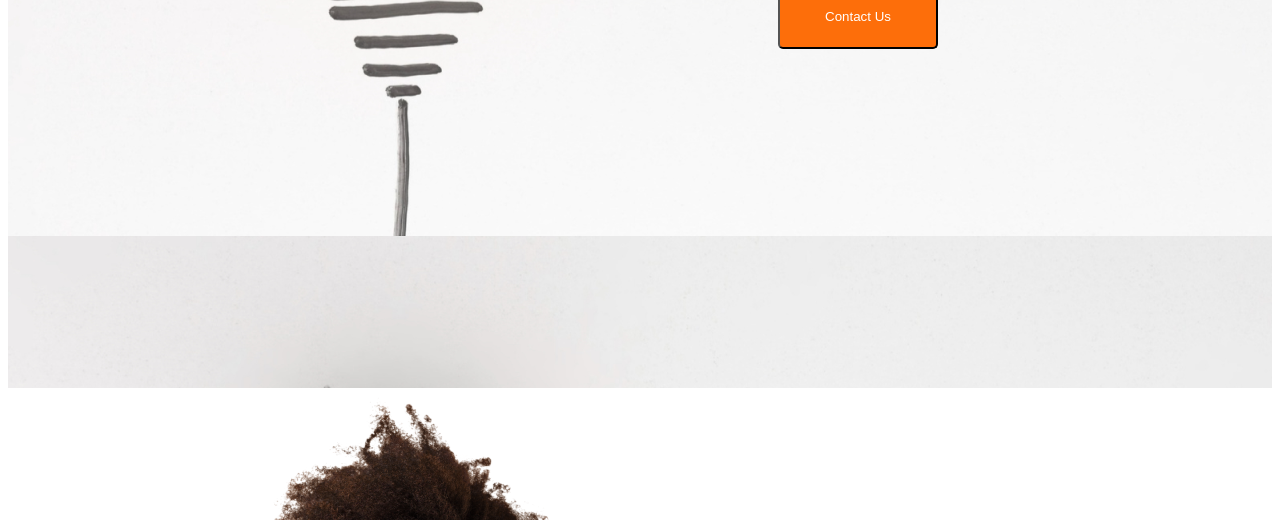
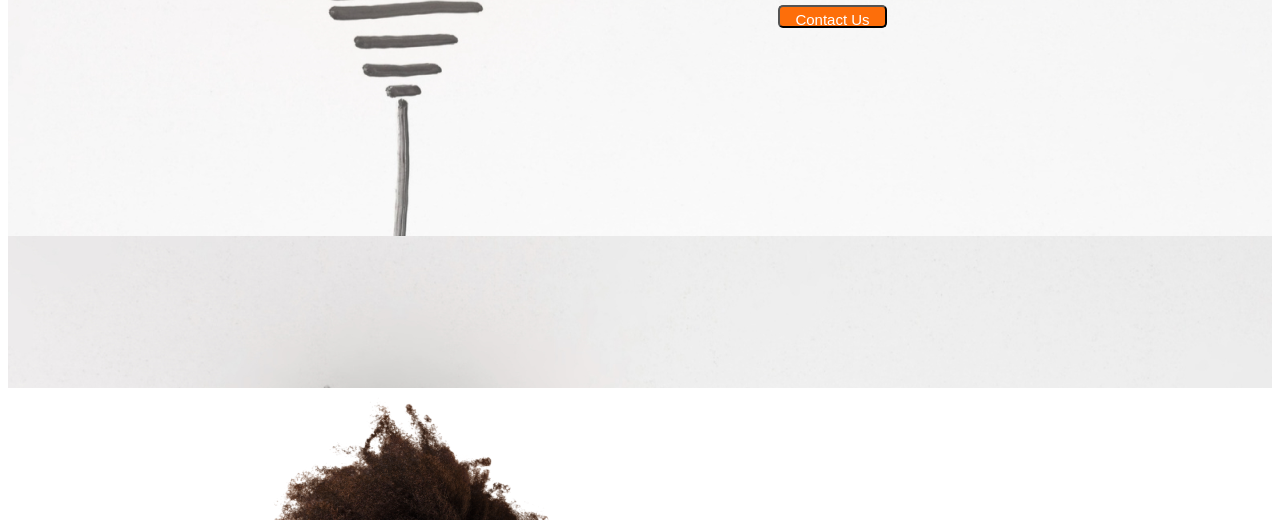
Before and after one commit to aruppcb/first-assignment, a plain HTML site: page index.html in a window 1280 px wide. Shown: the part 580-1100 px from the top of the page. Drawn offline with Linux system fonts and the light colour scheme.

Commit message:
modified

```diff
--- a/style.css
+++ b/style.css
@@ -27,10 +27,11 @@
 }
 .btn{
     color: #FFFFFF;
-    width: 160px;
-    height: 64px;
+    width: 109px;
+    height: 23px;
+    font-size: 15px;
+    line-height: 23px;
     background: #FD6E0A;
-    padding: 15px 30px;
     border-radius: 5px;
 }
 /* history */
```
